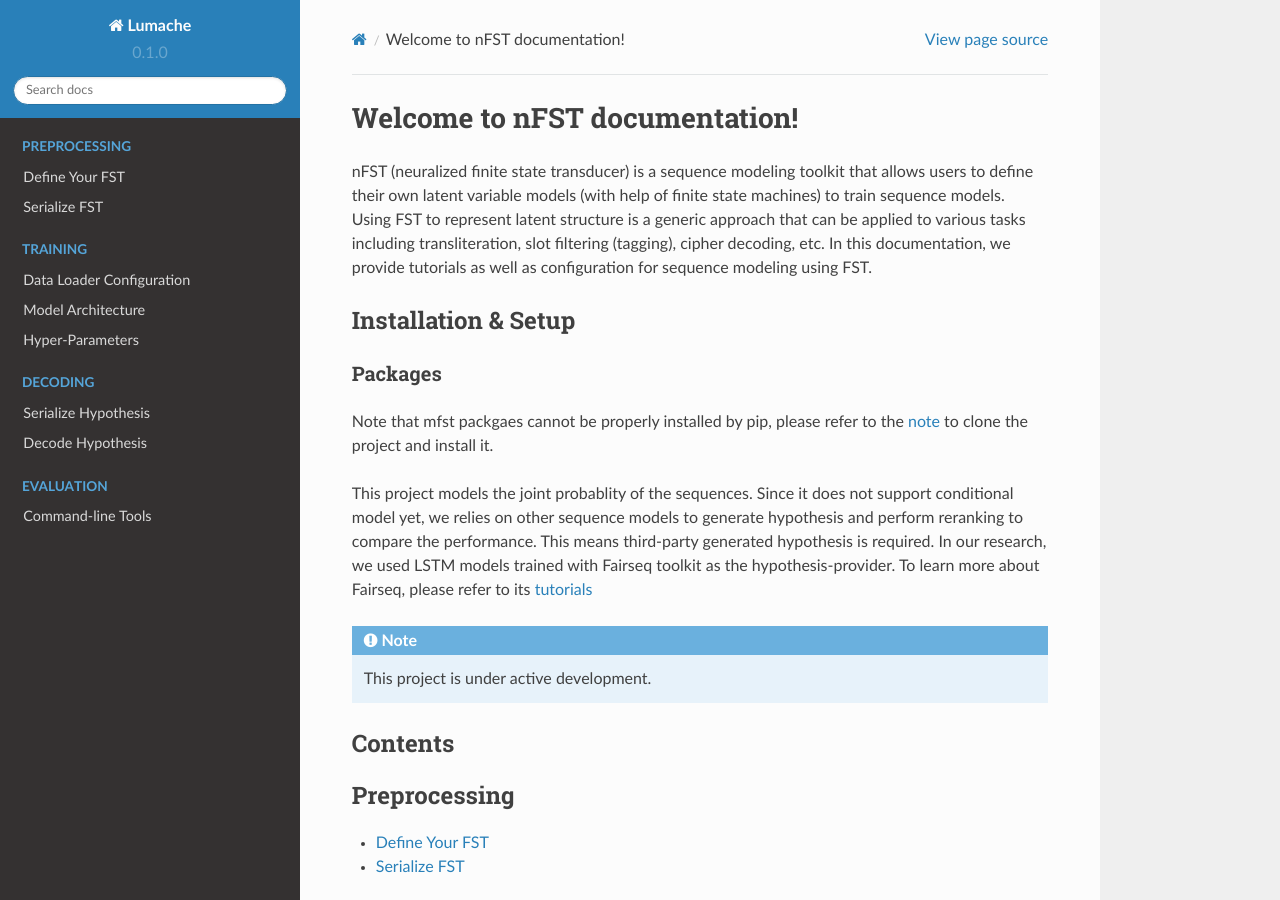
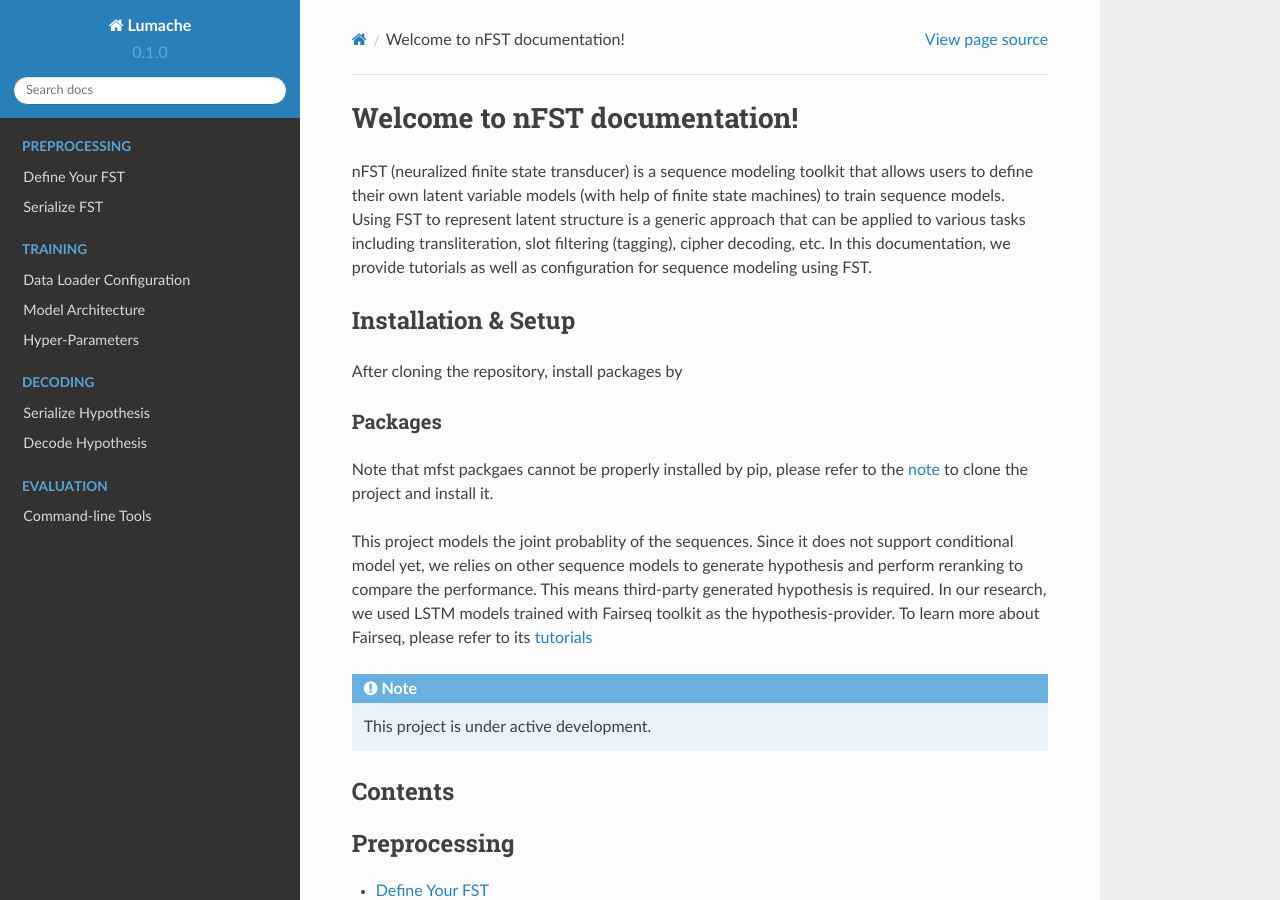
Before and after one commit to steventan0110/nFST, a Sphinx documentation site: the page built from docs/source/index.rst, in a window 1280 px wide and 900 px high. Built offline with Sphinx 7.4.7 and the Read the Docs theme 2.0.0, drawn with Linux system fonts in a browser that asks for light colours.

Commit message:
Update index.rst

```diff
--- a/docs/source/index.rst
+++ b/docs/source/index.rst
@@ -9,6 +9,12 @@
 
 Installation & Setup
 --------------------
+After cloning the repository, install packages by
+
+.. code-block: console
+
+   (.venv) $ pip install -r /path/to/nFST/requirements.txt
+
 .. _packages:
 
 Packages
```
